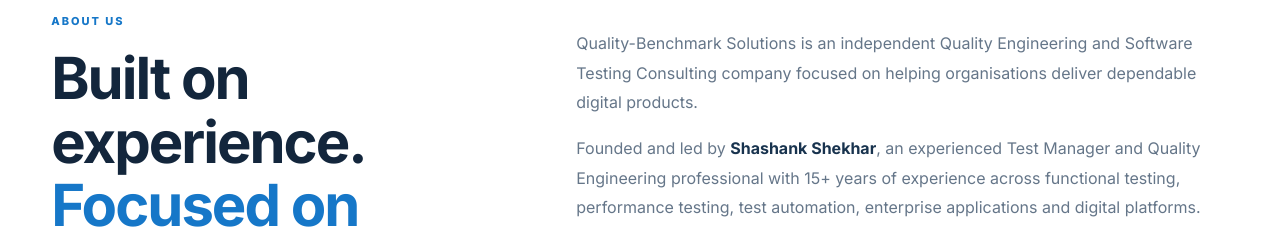
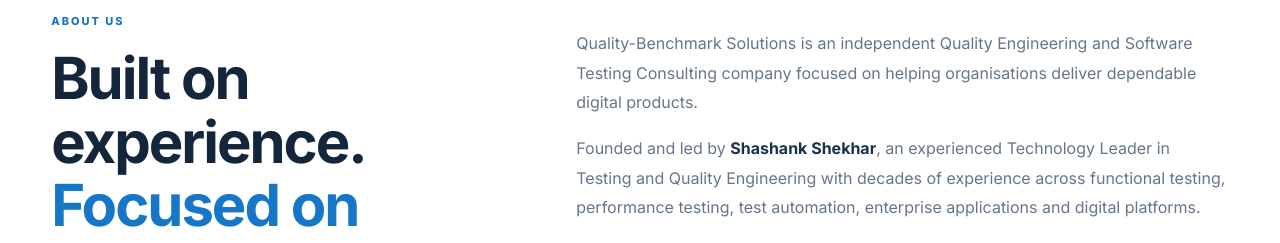
Before and after one commit to Qualitybenchmarksolutions/quality-benchmark-solutions, a Next.js app: page / in a window 1280 px wide. Shown: the part 3900-4143 px from the top of the page. Built offline with nearby package versions, Linux system fonts and the light colour scheme.

Commit message:
Update description of Shashank Shekhar's experience

```diff
--- a/app/page.jsx
+++ b/app/page.jsx
@@ -445,8 +445,8 @@
 
             <p>
               Founded and led by <strong>Shashank Shekhar</strong>, an
-              experienced Test Manager and Quality Engineering professional with
-              15+ years of experience across functional testing, performance
+              experienced Technology Leader in Testing and Quality Engineering with
+              decades of experience across functional testing, performance
               testing, test automation, enterprise applications and digital
               platforms.
             </p>
```
